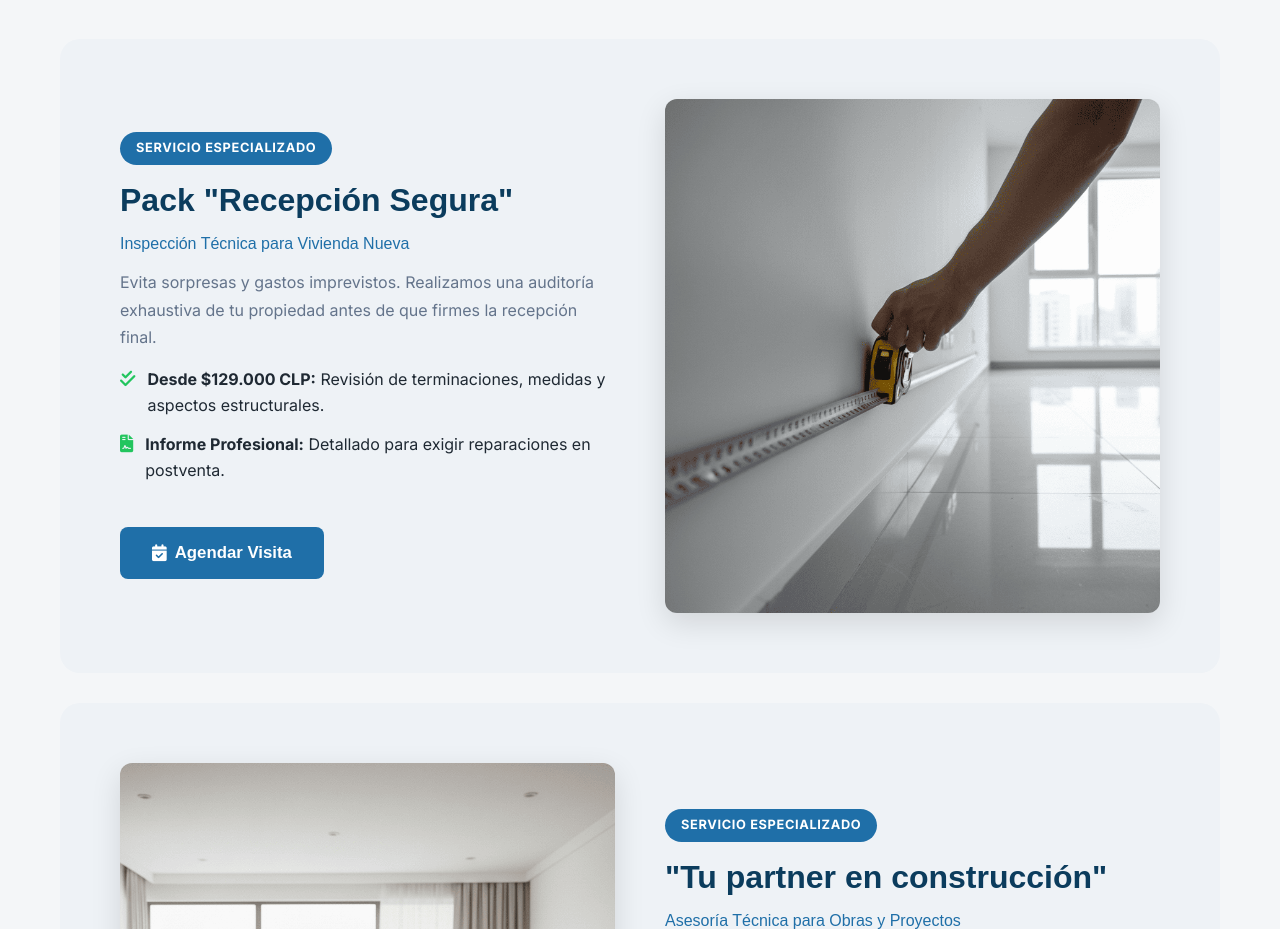
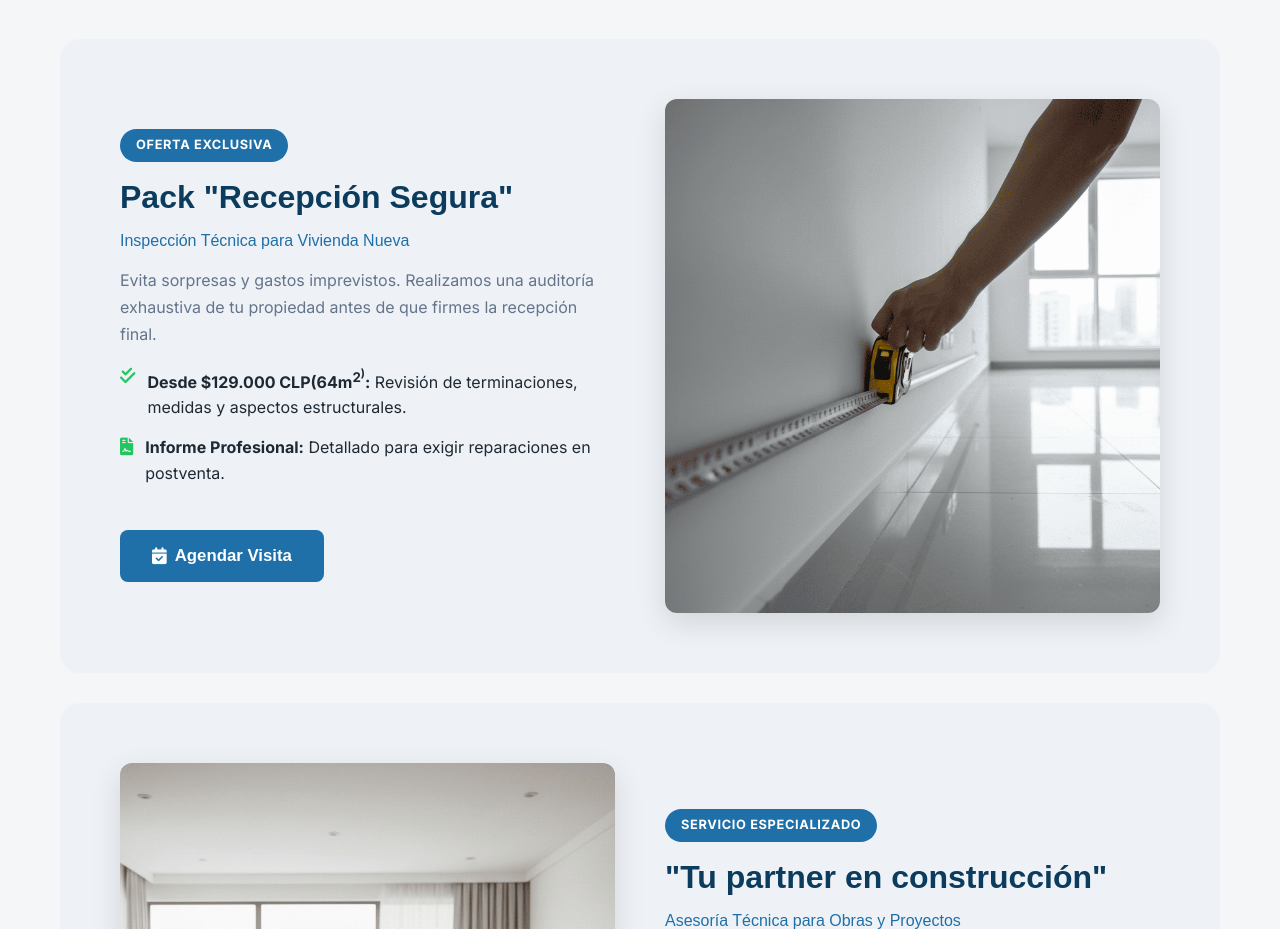
Before and after one commit to davidar-svg/Inypro, a plain HTML site: page index.html in a window 1280 px wide. Shown: the part 4340-5269 px from the top of the page. Drawn offline with Linux system fonts and the light colour scheme.

Commit message:
Update index.html

```diff
--- a/index.html
+++ b/index.html
@@ -844,11 +844,11 @@ la V región y alrededores. Instalador autorizado SEC. Solicita cotización grat
     <div style="padding: 40px;">
       <div class="service-detail-inner">
         <div>
-          <span class="service-tag">Servicio Especializado</span>
+          <span class="service-tag">Oferta exclusiva</span>
           <h2>Pack "Recepción Segura"<br><small style="font-size:1rem; font-weight:500; color:var(--secondary);">Inspección Técnica para Vivienda Nueva</small></h2>
           <p>Evita sorpresas y gastos imprevistos. Realizamos una auditoría exhaustiva de tu propiedad antes de que firmes la recepción final.</p>
           <ul class="check-list" style="margin-top:16px;">
-            <li><i class="fas fa-check-double"></i><div><strong>Desde $129.000 CLP:</strong> Revisión de terminaciones, medidas y aspectos estructurales.</div></li>
+            <li><i class="fas fa-check-double"></i><div><strong>Desde $129.000 CLP(64m<sup>2<sup>)</sup></sup>:</strong> Revisión de terminaciones, medidas y aspectos estructurales.</div></li>
             <li><i class="fas fa-file-contract"></i><div><strong>Informe Profesional:</strong> Detallado para exigir reparaciones en postventa.</div></li>
           </ul>
           <button onclick="mostrarFormularioInspeccion()" class="btn btn-primary btn-lg" style="margin-top:24px;">
```
